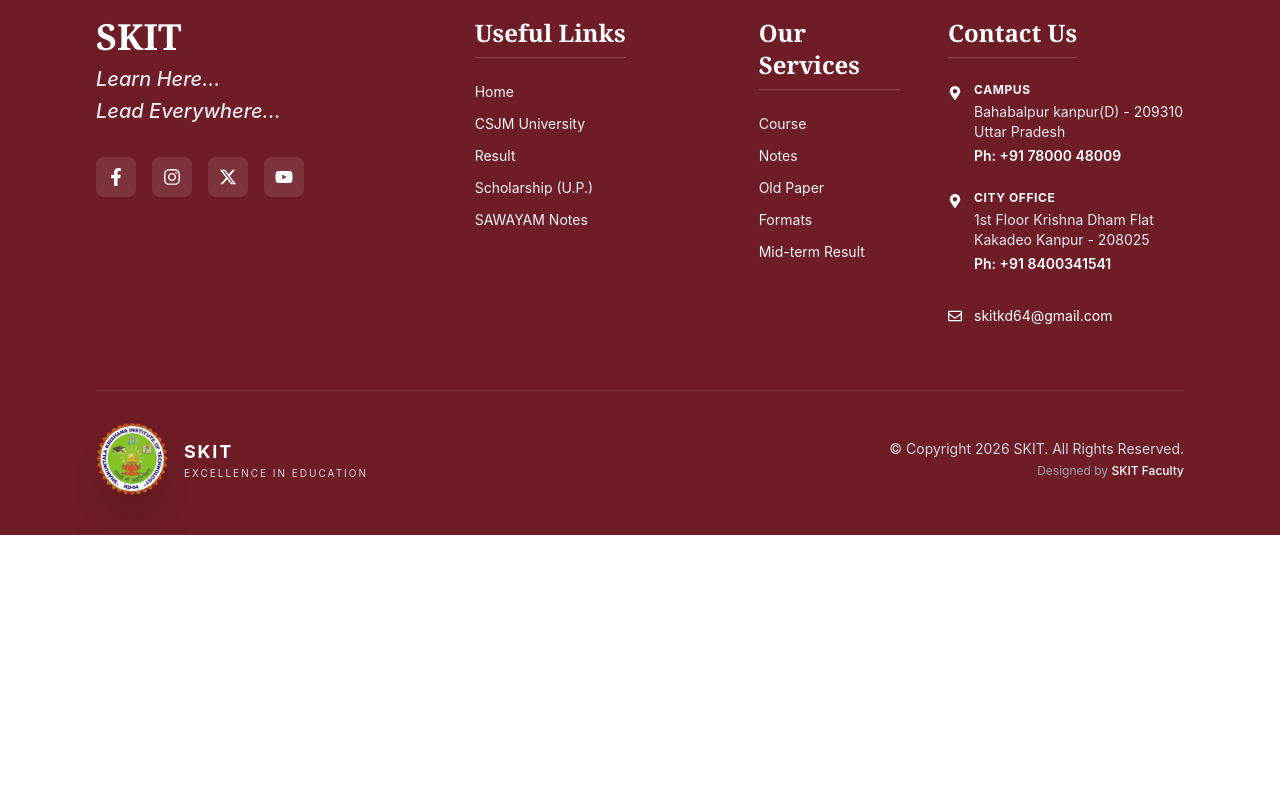
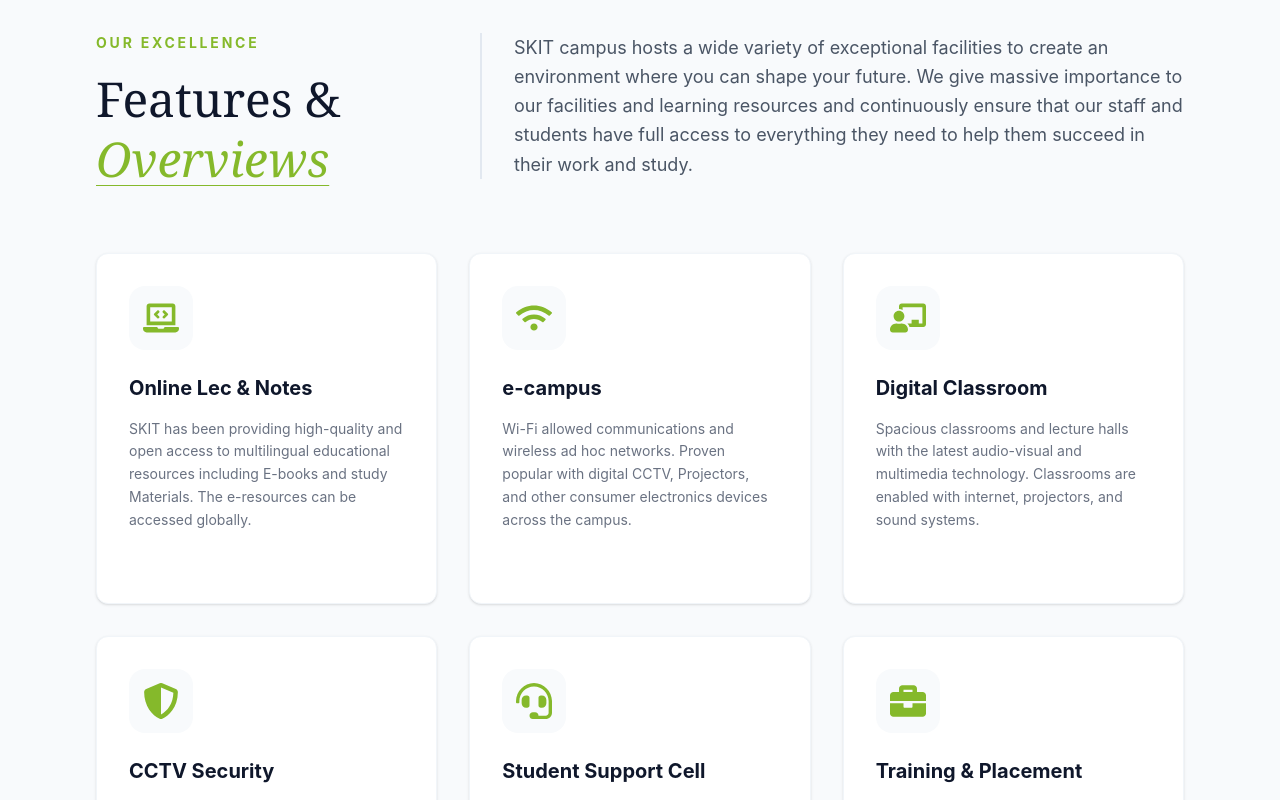
Before and after one commit to GKmaster-coder/Skit-College-Website, a React (Vite) app: page / in a window 1280 px wide. Shown: the part 2300-3100 px from the top of the page. Before the commit the page ends 2835 px from the top, so only its background shows below. Built offline with nearby package versions, Linux system fonts and the light colour scheme; a web font is replaced by a local one.

Commit message:
added a Features section

```diff
--- a/package.json
+++ b/package.json
@@ -11,15 +11,18 @@
   },
   "dependencies": {
     "@tailwindcss/vite": "^4.2.4",
+    "leaflet": "^1.9.4",
     "lucide-react": "^1.12.0",
     "react": "^19.2.5",
     "react-dom": "^19.2.5",
     "react-icons": "^5.6.0",
+    "react-leaflet": "^5.0.0",
     "react-router-dom": "^7.14.2",
     "tailwindcss": "^4.2.4"
   },
   "devDependencies": {
     "@eslint/js": "^10.0.1",
+    "@types/leaflet": "^1.9.21",
     "@types/react": "^19.2.14",
     "@types/react-dom": "^19.2.3",
     "@vitejs/plugin-react": "^6.0.1",
--- /dev/null
+++ b/src/components/Features.jsx
@@ -0,0 +1,104 @@
+import React from 'react';
+import {
+  FaLaptopCode,
+  FaWifi,
+  FaChalkboardTeacher,
+  FaShieldAlt,
+  FaHeadset,
+  FaBriefcase
+} from 'react-icons/fa';
+
+const Features = () => {
+  const features = [
+    {
+      title: "Online Lec & Notes",
+      desc: "SKIT has been providing high-quality and open access to multilingual educational resources including E-books and study Materials. The e-resources can be accessed globally.",
+      icon: <FaLaptopCode className="text-4xl text-[#85b92b]" />,
+    },
+    {
+      title: "e-campus",
+      desc: "Wi-Fi allowed communications and wireless ad hoc networks. Proven popular with digital CCTV, Projectors, and other consumer electronics devices across the campus.",
+      icon: <FaWifi className="text-4xl text-[#85b92b]" />,
+    },
+    {
+      title: "Digital Classroom",
+      desc: "Spacious classrooms and lecture halls with the latest audio-visual and multimedia technology. Classrooms are enabled with internet, projectors, and sound systems.",
+      icon: <FaChalkboardTeacher className="text-4xl text-[#85b92b]" />,
+    },
+    {
+      title: "CCTV Security",
+      desc: "Equipped with 24/7 CCTV cameras and experienced security personnel. Strict ID card policy ensures a safe and secure environment for all staff and students.",
+      icon: <FaShieldAlt className="text-4xl text-[#85b92b]" />,
+    },
+    {
+      title: "Student Support Cell",
+      desc: "Established in 2016-17, this cell guides students through academic and personal challenges, preserving data to track co-curricular and extracurricular excellence.",
+      icon: <FaHeadset className="text-4xl text-[#85b92b]" />,
+    },
+    {
+      title: "Training & Placement",
+      desc: "Dedicated department for student placement. We advise on career options and provide the latest information on training and employment opportunities.",
+      icon: <FaBriefcase className="text-4xl text-[#85b92b]" />,
+    },
+  ];
+
+  return (
+    <section className="py-24 px-6 md:px-12 lg:px-24 bg-slate-50">
+      <div className="max-w-7xl mx-auto">
+
+        {/* Header Section */}
+        <div className="flex flex-col lg:flex-row gap-8 items-start mb-16">
+          <div className="lg:w-1/3">
+            <span className="text-[#85b92b] font-bold tracking-[0.2em] uppercase text-sm mb-4 block">
+              Our Excellence
+            </span>
+            <h2 className="text-4xl md:text-5xl font-serif text-slate-900 leading-tight">
+              Features & <br />
+              <span className="text-[#85b92b] italic underline underline-offset-8 decoration-1">Overviews</span>
+            </h2>
+          </div>
+
+          <div className="lg:w-2/3">
+            <p className="text-gray-600 text-lg leading-relaxed border-l-2 border-slate-200 pl-8">
+              SKIT campus hosts a wide variety of exceptional facilities to create an environment where you can shape your future. We give massive importance to our facilities and learning resources and continuously ensure that our staff and students have full access to everything they need to help them succeed in their work and study.
+            </p>
+          </div>
+        </div>
+
+        {/* Features Grid */}
+        <div className="grid grid-cols-1 md:grid-cols-2 lg:grid-cols-3 gap-8">
+          {features.map((feature, index) => (
+            <div
+              key={index}
+              className="group relative p-8 bg-white rounded-xl shadow-sm hover:shadow-xl transition-all duration-500 border border-slate-100 hover:-translate-y-2"
+            >
+              {/* Icon Circle */}
+              <div className="w-16 h-16 bg-slate-50 rounded-2xl flex items-center justify-center mb-6 group-hover:bg-[#85b92b]/10 transition-colors">
+                {feature.icon}
+              </div>
+
+              {/* Content */}
+              <h3 className="text-xl font-bold text-slate-900 mb-4 group-hover:text-[#85b92b] transition-colors">
+                {feature.title}
+              </h3>
+              <p className="text-gray-500 text-sm leading-relaxed mb-6">
+                {feature.desc}
+              </p>
+
+              {/* Bottom Decoration */}
+              <div className="absolute bottom-0 left-0 h-1 w-0 bg-[#85b92b] transition-all duration-500 group-hover:w-full rounded-b-xl"></div>
+
+              {/* Arrow link (Visual only) */}
+              <div className="flex items-center text-[#85b92b] text-xs font-bold uppercase tracking-wider opacity-0 group-hover:opacity-100 transition-opacity">
+                Learn More
+                <span className="ml-2">→</span>
+              </div>
+            </div>
+          ))}
+        </div>
+      </div>
+    </section>
+  );
+};
+
+export default Features;
--- a/src/pages/HomePage.jsx
+++ b/src/pages/HomePage.jsx
@@ -2,6 +2,7 @@
 import HeroSection from '../components/HeroSection'
 import WhyChooseUs from '../components/WhyChooseUs'
 import AboutUs from '../components/AboutUs'
+import Features from '../components/Features'
 
 const HomePage = () => {
   return (
@@ -9,6 +10,7 @@
    <HeroSection/>
    <AboutUs/>
    <WhyChooseUs/>
+   <Features/>
    </>
   )
 }
```
Also changed, not shown: 1 other file (tests, documents, lock files or other folders).
